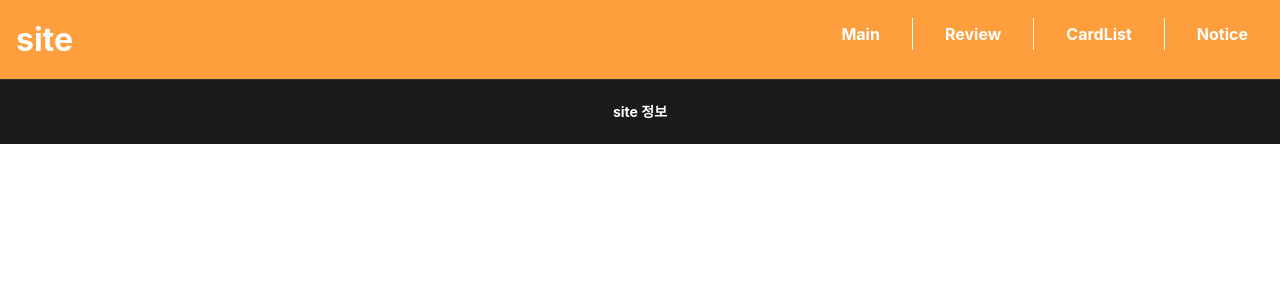
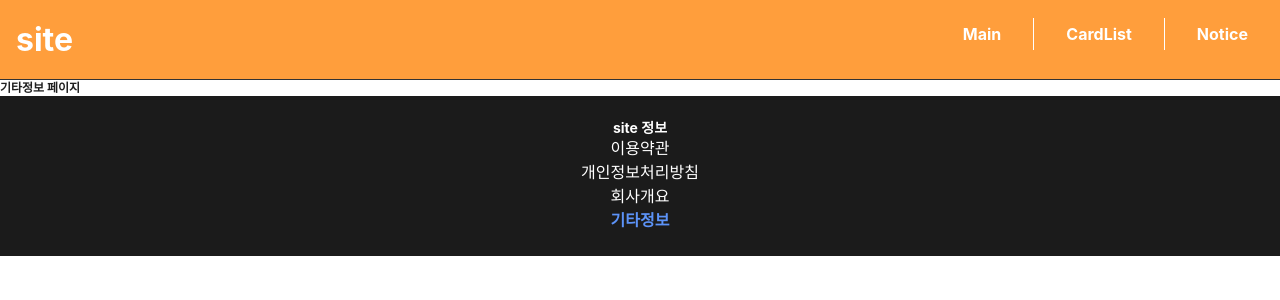
Before and after one commit to wonhjteacher/react06, a React (Create React App) app: page /etcInfo in a window 1280 px wide. Shown: the top 300 px of the page. Built offline with nearby package versions, Linux system fonts and the light colour scheme.

Commit message:
routing add

```diff
--- a/package.json
+++ b/package.json
@@ -10,6 +10,7 @@
     "react": "^18.2.0",
     "react-dom": "^18.2.0",
     "react-icons": "^4.4.0",
+    "react-router-dom": "^6.3.0",
     "react-scripts": "5.0.1",
     "web-vitals": "^2.1.4"
   },
--- a/src/App.js
+++ b/src/App.js
@@ -1,35 +1,28 @@
 import './App.css';
+import {Routes,Route, BrowserRouter} from 'react-router-dom';
 import Header from './components/Header';
 import Main from './components/Main';
 import Footer from './components/Footer';
 import CardList from './components/CardList';
-import Review from './components/CardList';
-import {BrowserRouter,Routes,Route} from 'react-router-dom';
-/*
- Routes 감싸주는 아이 Route 그 안에 내부에들어 가는 아이
-  Routes 라는 범위 안에 메인 리뷰 카드 리스트를 담았다.
-  기능이 원활 하게 돌아 갈려면
-  라우트라는 컴포넌트에 path 라는 프로퍼티와 element 프로퍼티 를 만들어 줘야 한다.
-   element는 클릭 했을때 보여주고 싶은 컴포넌트를 다루는 것으로써 이 자체가 하나의 기능임으로
-   변수로 넣어야 한다. 문자로 넣으면 안됨
-   패스는 메인으로 갈려면 최상단이니  /
-
-*/
+import Notice from './components/Notice';
+import {Manual ,Rule, Policy, EtcInfo}  from './pages/FooterMenu'
 
 function App() {
   const title = 'site';
   return (
-    <div className="App">
+    <div className='App'>
       <BrowserRouter>
-      <Header title={title} />
-
-      <Routes>
-         <Route path="/" element={<Main />} />
-         <Route path="/cardList" element={<CardList />} />
-         <Route path="/review" element={<Review />} />
-      </Routes>
-
-      <Footer title={title} />
+        <Header title={title} />
+          <Routes>
+            <Route path='/' element={<Main />} />
+            <Route path='/cardList' element={<CardList />} />
+            <Route path='/notice' element={<Notice />} />
+            <Route path='/manual' element={<Manual />} />
+            <Route path='/rule' element={<Rule />} />
+            <Route path='/policy' element={<Policy />} />
+            <Route path='/etcInfo' element={<EtcInfo />} />
+          </Routes>
+        <Footer title={title} />
       </BrowserRouter>
     </div>
   );
--- a/src/components/Footer.jsx
+++ b/src/components/Footer.jsx
@@ -1,10 +1,22 @@
 import React from 'react';
 import '../style/footer.css';
+import {NavLink} from 'react-router-dom';
 
 const Footer = ({title}) => {
+    const fncActive = ({isActive}) =>{
+        return isActive ? 'on' : ''
+    }
     return (
         <footer id="footer">
             <h2>{title} 정보 </h2>
+            <div className='company-info'>
+                <ul>
+                    <li><NavLink to="/manual" className={fncActive} >이용약관</NavLink></li>
+                    <li><NavLink to="/policy" className={fncActive}>개인정보처리방침</NavLink></li>
+                    <li><NavLink to="/rule" className={fncActive}>회사개요</NavLink></li>
+                    <li><NavLink to="/etcInfo" className={fncActive}>기타정보</NavLink></li>
+                </ul>
+            </div>
         </footer>
     );
 };
--- a/src/components/Header.jsx
+++ b/src/components/Header.jsx
@@ -1,11 +1,12 @@
 import React from 'react';
 import '../style/header.css';
 import Nav from './Nav';
+import {Link} from 'react-router-dom';
 
 const Header = ({title}) => {
     return (
         <header id='header'>
-            <h1>{title}</h1>
+            <h1><Link to='/'>{title}</Link></h1>
             <Nav />
         </header>
     );
--- a/src/components/Main.jsx
+++ b/src/components/Main.jsx
@@ -4,7 +4,10 @@ import './../style/container.css';
 const Main = () => {
     return (
         <div className='container'>
-             <div id='viewArea'>section</div>
+             <div id='viewArea'>
+                <h2>메인영역</h2>
+                <img src="https://images.unsplash.com/photo-1654168892391-34920ecc60b1?crop=entropy&cs=tinysrgb&fit=max&fm=jpg&ixid=MnwxfDB8MXxyYW5kb218MHx8fHx8fHx8MTY1NTI5NzI4Mw&ixlib=rb-1.2.1&q=80&w=1080" />
+             </div>
 
         </div>
     );
--- a/src/components/Nav.jsx
+++ b/src/components/Nav.jsx
@@ -1,11 +1,11 @@
 import React from 'react';
+import {Link,NavLink} from 'react-router-dom';
 
 const Nav = () => {
     const navList=[
-        {content:'Main',href:''},
-        {content:'Review',href:'Review'},
-        {content:'CardList',href:'CardList'},
-        {content:'Notice',href:'Notice'},
+        {content:'Main',href:'/'},
+        {content:'CardList',href:'cardList'},
+        {content:'Notice',href:'notice'},
     ]
     return (
         <div id='nav'>
@@ -14,7 +14,7 @@ const Nav = () => {
               {
                 navList.map((element,index)=>{
                     return(
-                        <li key={index}>{element.content}</li>
+                        <li key={index}><NavLink to={element.href} className={({isActive})=>isActive?'navList on':'navList'}>{element.content}</NavLink></li>
                     )
                })
               }
--- /dev/null
+++ b/src/components/Notice.jsx
@@ -0,0 +1,12 @@
+import React from 'react';
+
+const Notice = () => {
+    return (
+        <div>
+            <h2> Notice </h2>
+            <img src="https://images.unsplash.com/photo-1653543206852-e7313ce2d152?crop=entropy&cs=tinysrgb&fit=max&fm=jpg&ixid=MnwxfDB8MXxyYW5kb218MHx8fHx8fHx8MTY1NTMzOTQ4Mw&ixlib=rb-1.2.1&q=80&w=1080" />
+        </div>
+    );
+};
+
+export default Notice;
--- /dev/null
+++ b/src/pages/FooterMenu.jsx
@@ -0,0 +1,36 @@
+import React from 'react';
+
+
+const Manual = () =>{
+    return (
+        <div className='footerMenu'>
+            <h2>메뉴얼 페이지 </h2>
+        </div>
+    )
+}
+
+const Rule = () =>{
+    return (
+        <div className='footerMenu'>
+             <h2>회사개요 페이지</h2>
+        </div>
+    )
+}
+
+const EtcInfo = () =>{
+    return (
+        <div className='footerMenu'>
+             <h2>기타정보 페이지 </h2>
+        </div>
+    )
+}
+
+const Policy= () =>{
+    return (
+        <div className='footerMenu'>
+             <h2>개인정보처리방침</h2>
+        </div>
+    )
+}
+
+export {Manual ,Rule , Policy, EtcInfo }
--- a/src/style/footer.css
+++ b/src/style/footer.css
@@ -7,3 +7,19 @@
     font-size: 0.875rem;
     text-align: center;
 }
+
+#footer ul li{
+    color:#fff;
+    font-size: 1rem;
+    line-height: 1.5;
+    text-align: center;
+}
+
+#footer ul li a.active{
+    color:#f93;
+    font-weight: bold;
+}
+#footer ul li a.on{
+    color:rgb(92, 147, 248);
+    font-weight: bold;
+}
--- a/src/style/header.css
+++ b/src/style/header.css
@@ -34,3 +34,13 @@ h1{
     font-weight: 700;
 }
 #nav ul li:last-child{border-right:none;}
+
+#nav ul li .navList.active{
+    font-weight: bold;
+    color:#000;
+}
+
+#nav ul li .navList.on{
+    font-weight: bold;
+    color:rgb(253, 245, 137);
+}
```
Also changed, not shown: 1 other file (tests, documents, lock files or other folders).
